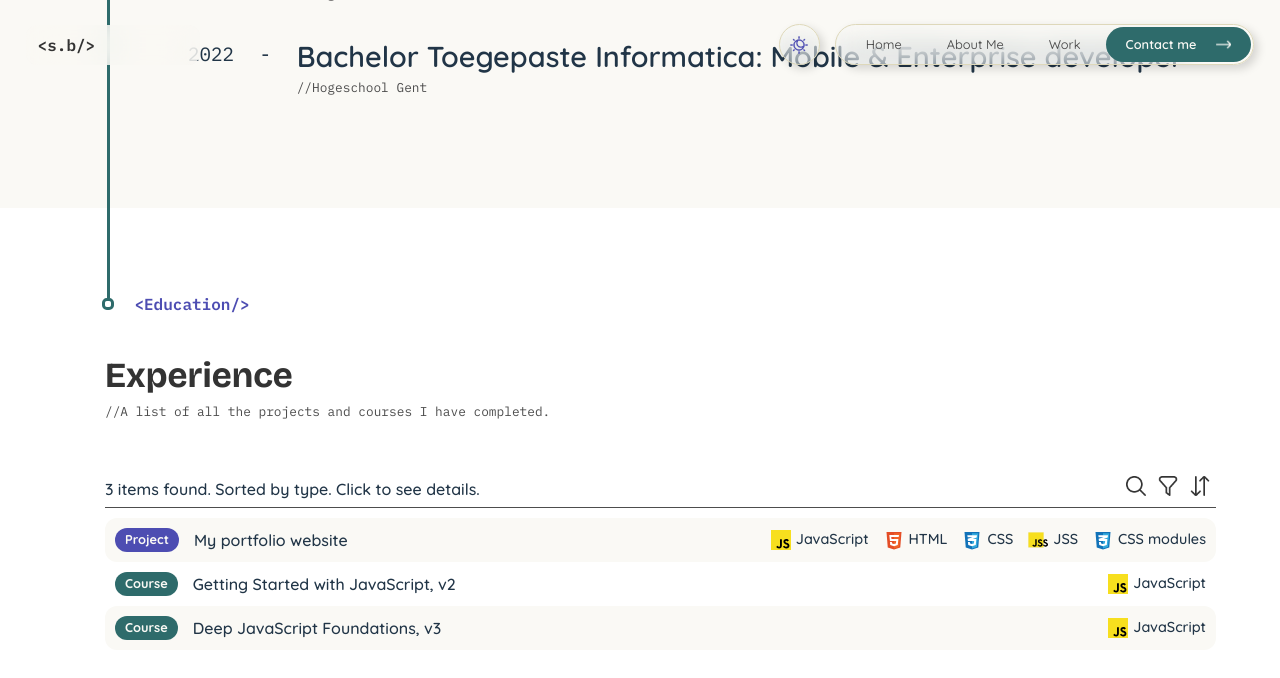
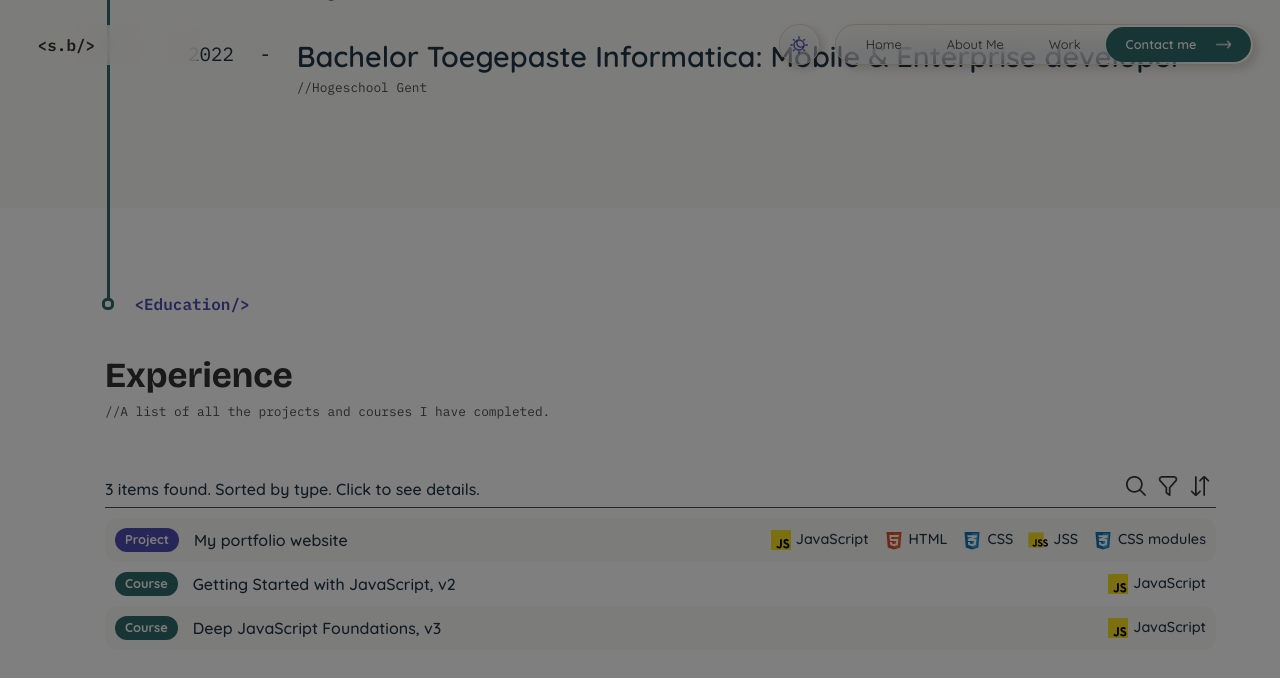
Before and after one commit to Stefdev13/stef-bekaert-portfolio, a React (Vite) app: page /about in a window 1280 px wide. Both pictures are taken after a click on the button 1168 px from the left and 3084 px from the top of the page. Shown: the part 2600-3278 px from the top of the page. Built offline with nearby package versions, Linux system fonts and the light colour scheme.

Commit message:
ExperienceList filter
Moved filter button to its own component and created the overlay. WIP

```diff
--- a/src/components/about/experience-section/ExperienceList.jsx
+++ b/src/components/about/experience-section/ExperienceList.jsx
@@ -3,6 +3,7 @@ import styles from "./ExperienceList.module.css";
 import { useTheme } from "../../../context/ThemeProvider.jsx";
 import ExperienceItem from "./ExperienceItem.jsx";
 import ExperienceListSortBtn from "./ExperienceListSortBtn.jsx";
+import ExperienceListFilterBtn from "./ExperienceListFilterBtn.jsx";
 
 function ExperienceList(props) {
   //Items property, filteredAndSortedItems and resultString
@@ -14,7 +15,6 @@ function ExperienceList(props) {
   const [searchString, setSearchString] = useState(null);
 
   //Filter variables
-  const [filterOverlayToggle, setFilterOverlayToggle] = useState(false);
   const [filters, setFilters] = useState([]);
 
   //Sort variables
@@ -137,17 +137,7 @@ function ExperienceList(props) {
               alt="Search"
             />
           </button>
-          <button
-            className={`${styles.button} ${styles.filterBtn}`}
-            onClick={handleOnFiltersClick}
-          >
-            <img
-              src={
-                theme ? "/images/filter-dark.png" : "/images/filter-light.png"
-              }
-              alt="Filter"
-            />
-          </button>
+          <ExperienceListFilterBtn />
           <ExperienceListSortBtn onSortClickCallbackFunc={sortItems} />
         </div>
       </div>
--- a/src/components/about/experience-section/ExperienceList.module.css
+++ b/src/components/about/experience-section/ExperienceList.module.css
@@ -70,3 +70,29 @@
 .itemList {
 
 }
+
+.overlayOpen {
+    display: block;
+
+    width: 100vw;
+    height: 100vh;
+
+    position: fixed;
+    top: 0;
+    left: 0;
+    z-index: 3;
+
+    background-color: rgba(0, 0, 0, .5);
+}
+
+.overlayClosed {
+    display: none;
+}
+
+.filterBox {
+    display: block;
+}
+
+.filterBoxClosed {
+    display: none;
+}
--- /dev/null
+++ b/src/components/about/experience-section/ExperienceListFilterBtn.jsx
@@ -0,0 +1,48 @@
+import React, { useState } from "react";
+import styles from "./ExperienceList.module.css";
+import { useTheme } from "../../../context/ThemeProvider.jsx";
+
+function ExperienceListFilterBtn(props) {
+  //TODO: Get all the technologies from the constants
+  //TODO: Set the different filterlist constants (filter categories and their options)
+  //TODO: Implement the callback when the user selects different filters
+  //TODO: Implement global state overlayActive to disable scrolling when the overlay is active
+
+  //   const items = props.items;
+  //   const onSelectedFiltersChangedCallback =
+  //     props.onSelectedFiltersChangedCallback;
+  const theme = useTheme();
+
+  const [isOverlayOpen, setIsOverlayOpen] = useState(false);
+
+  function handleOnFilterBtnClick() {
+    setIsOverlayOpen(!isOverlayOpen);
+  }
+
+  function handleOnOverlayClick() {
+    setIsOverlayOpen(false);
+  }
+
+  return (
+    <div>
+      <button
+        className={`${styles.button} ${styles.filterBtn}`}
+        onClick={handleOnFilterBtnClick}
+      >
+        <img
+          src={theme ? "/images/filter-dark.png" : "/images/filter-light.png"}
+          alt="Filter"
+        />
+      </button>
+      <div
+        className={isOverlayOpen ? styles.overlayOpen : styles.overlayClosed}
+        onClick={handleOnOverlayClick}
+      />
+      <div
+        className={isOverlayOpen ? styles.filterBox : styles.filterBoxClosed}
+      ></div>
+    </div>
+  );
+}
+
+export default ExperienceListFilterBtn;
--- a/src/components/navigation/Header.module.css
+++ b/src/components/navigation/Header.module.css
@@ -3,7 +3,7 @@
     top: 0;
     left: 0;
 
-    z-index: 5;
+    z-index: 2;
 
     display: flex;
     flex-direction: row;
```
